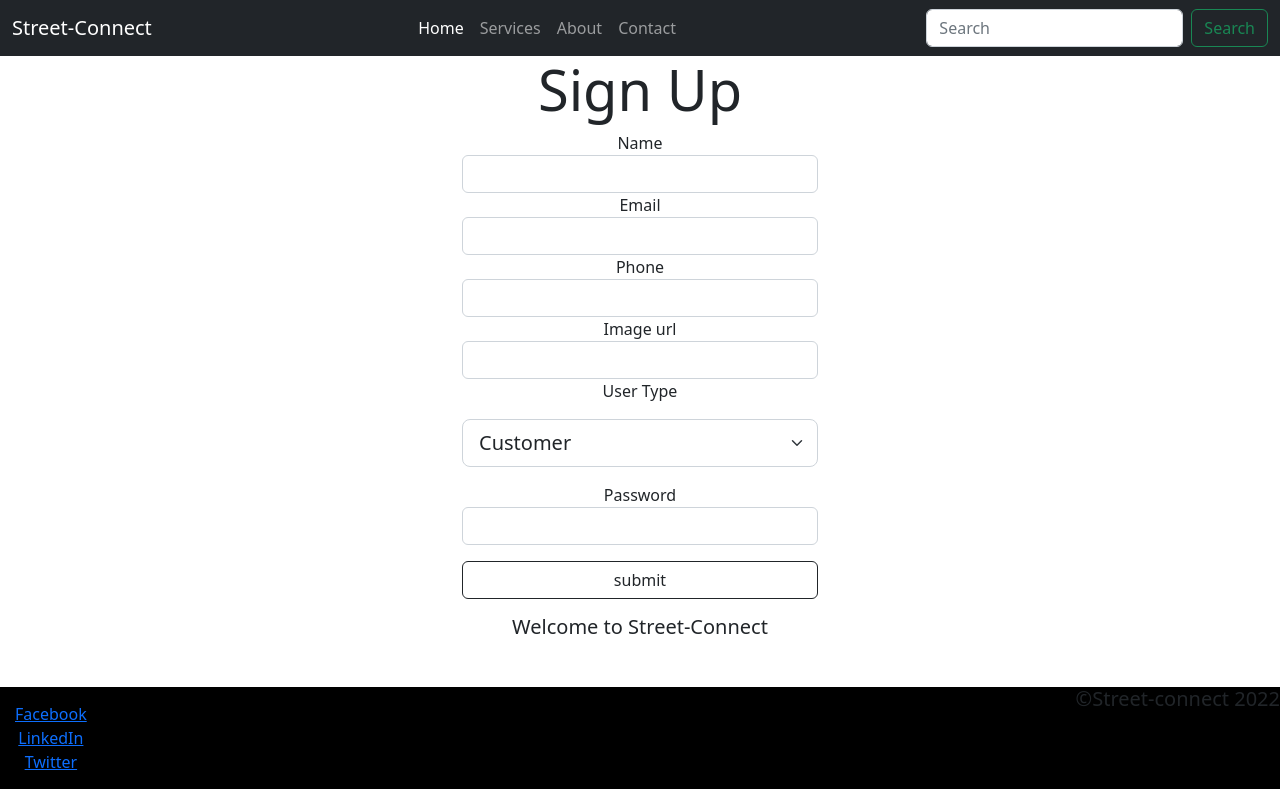
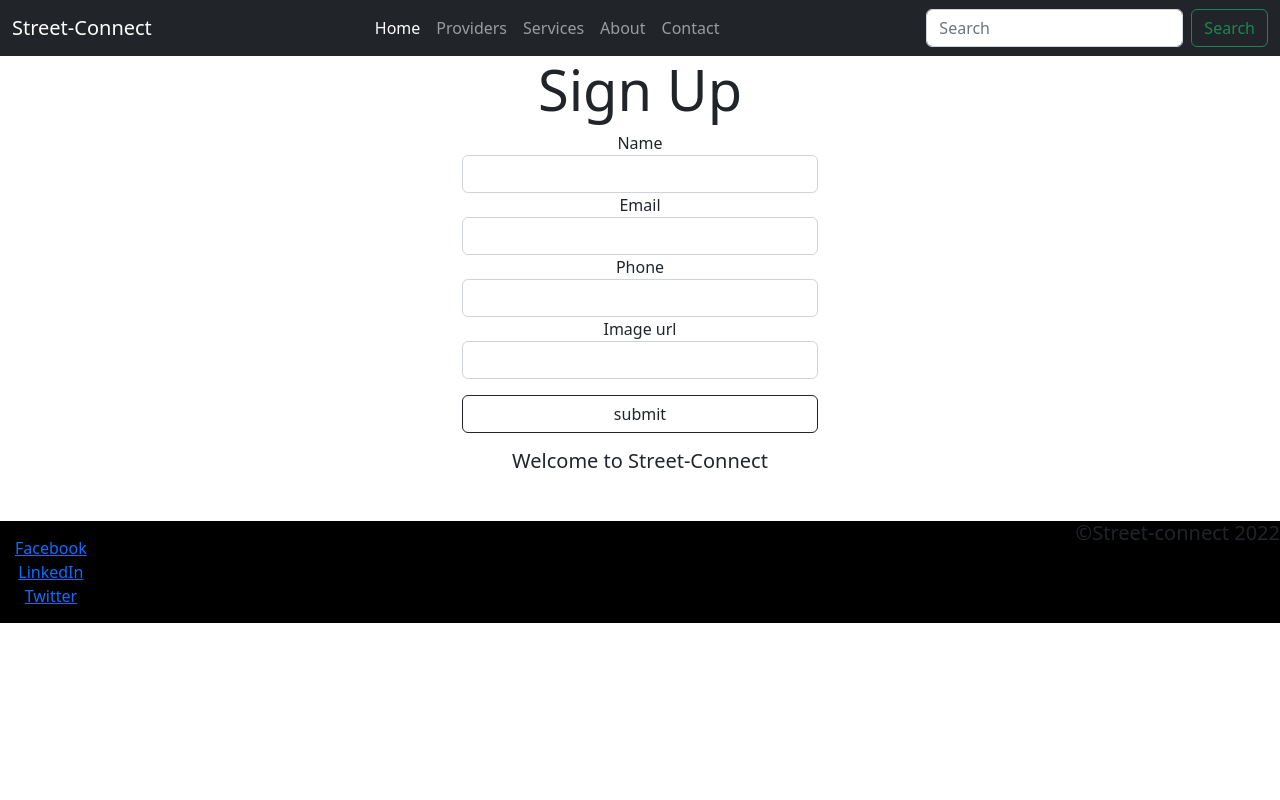
Before and after one commit to CaseDuncan/street-connect-frontend, a React (Create React App) app: page / in a window 1280 px wide. Built offline with nearby package versions, Linux system fonts and the light colour scheme.

Commit message:
added provides routes

```diff
--- a/src/components/NewService/NewService.js
+++ b/src/components/NewService/NewService.js
@@ -1,6 +1,9 @@
 import React,{useState} from 'react'
+import { useNavigate } from 'react-router-dom'
 
 function NewService({AddService}) {
+
+    let navigate = useNavigate()
 
 
     const[newService, setNewService] = useState({
@@ -34,6 +37,7 @@ function NewService({AddService}) {
             })
 
         })
+        navigate('/services',{replace: true})
 
 
     }
--- a/src/components/navbar/NavBar.js
+++ b/src/components/navbar/NavBar.js
@@ -16,8 +16,12 @@ function NavBar() {
           <Link className="nav-link active" aria-current="page" to="/">Home</Link>
         </li>
         <li className="nav-item">
+          <Link className="nav-link" to="/users">Providers</Link>
+        </li>
+        <li className="nav-item">
           <Link className="nav-link" to="/services">Services</Link>
         </li>
+
         <li className="nav-item">
           <Link className="nav-link" to="/about">About</Link>
         </li>
--- a/src/components/users/NewUser.js
+++ b/src/components/users/NewUser.js
@@ -1,12 +1,12 @@
 import React, {useState} from 'react'
+import { useNavigate } from 'react-router-dom'
 
 
 function NewUser({addUsers}) {
+  let navigate = useNavigate()
 const[newUser, setNewUser] = useState({
     username: "",
     email: "",
-    password: "",
-    user_type: "",
     image_url: "",
     phone: "",
 })
@@ -22,9 +22,6 @@ function handleSubmit(e){
   const addNewUser = {
     username: newUser.username,
     email: newUser.email,
-    password: newUser.password,
-    user_type: newUser.user_type,
-    image_url: newUser.image_url,
     phone: newUser.phone,
 
   };
@@ -36,17 +33,20 @@ function handleSubmit(e){
     body: JSON.stringify(addNewUser),
   })
   .then((response)=>response.json())
-  .then((addUsers)=>{})
+  .then((addUsers)=>{
     setNewUser({
       username: "",
       email: "",
       password: "",
-          user_type: "",
       image_url: "",
       phone: "",
     })
+  })
+  navigate('/users', {replace:true})
+
+
   .catch((error)=>{
-    console.log(error.message)
+    console.log(error.response.data)
   })
       }
 
@@ -93,22 +93,6 @@ function handleSubmit(e){
                 className='form-control'
                 required
                 />
-                <label htmlFor='user_type'>User Type</label>
-                <select name='user_type'className="form-select form-select-lg mb-3 mt-3" aria-label=".form-select-lg example">
-                  <option value={newUser.user_type} onChange={handleChange}>Customer</option>
-                </select>
-
-
-                <label htmlFor='password'>Password</label>
-                <input
-                type='password'
-                name='password'
-                value={newUser.password}
-                onChange={handleChange}
-                className='form-control'
-                required
-                />
-
 
                 <button type='submit' className='form-control btn btn-outline-dark my-3'>submit</button>
             </form>
--- a/src/components/users/Users.js
+++ b/src/components/users/Users.js
@@ -10,6 +10,7 @@ function Users() {
 
     useEffect(()=>{
         fetch("https://street-connect.herokuapp.com/users")
+        // fetch("https://localhost:9292/users")
         .then((res)=>res.json())
         .then((data)=>{
             setLoading(false)
@@ -18,7 +19,7 @@ function Users() {
     }, [])
 
     function addUsers(newUser) {
-      const allUsers = [newUser, ...users];
+      const allUsers = [...users, newUser];
       setUsers(allUsers);
     }
 
```
Also changed, not shown: 7 other files (tests, documents, lock files or other folders). Lines whose indentation alone changed are shown as unchanged.
